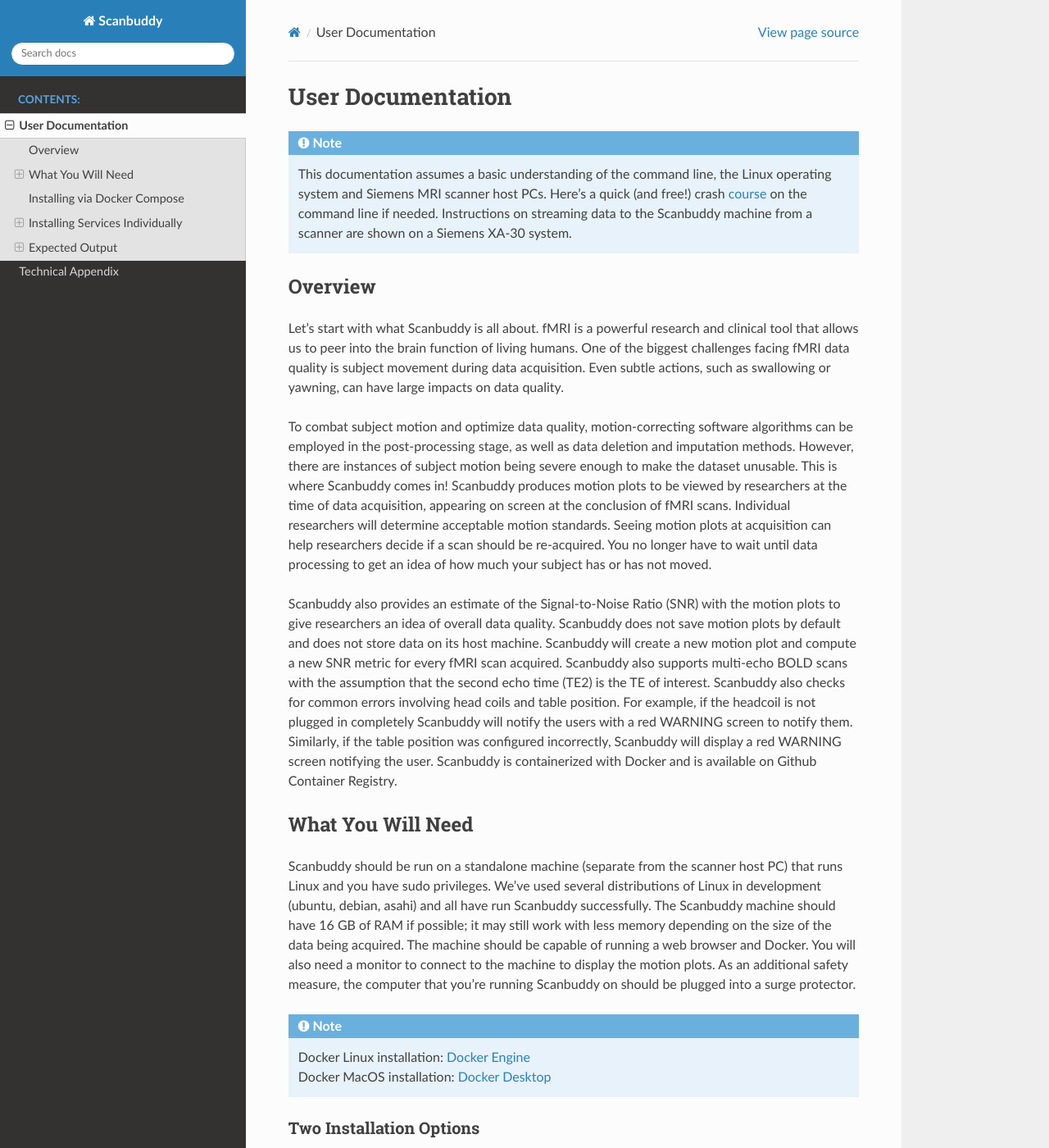
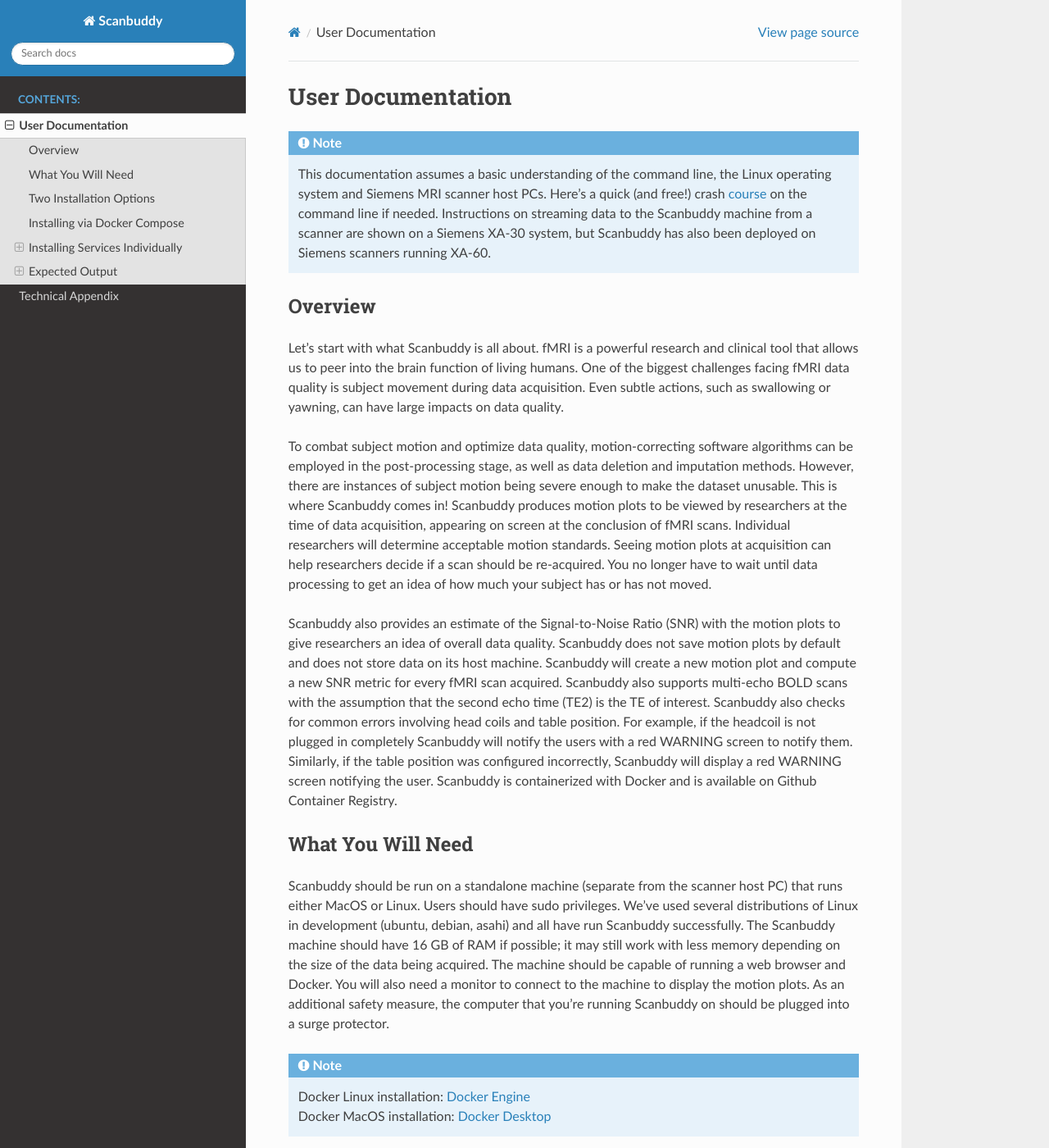
Before and after one commit to harvard-nrg/scanbuddy, a Sphinx documentation site: the page built from docs/source/user_docs.rst, in a window 1280 px wide and 1400 px high. Shown: the whole window at 82% size. Built offline with Sphinx 7.4.7 and the Read the Docs theme 3.1.0, drawn with Linux system fonts in a browser that asks for light colours; some of the changed text lies outside the part shown.

Commit message:
documentation update

```diff
--- a/docs/source/user_docs.rst
+++ b/docs/source/user_docs.rst
@@ -3,7 +3,7 @@
 
 
 .. note::
-    This documentation assumes a basic understanding of the command line, the Linux operating system and Siemens MRI scanner host PCs. Here's a quick (and free!) crash `course <https://www.codecademy.com/learn/learn-the-command-line>`_ on the command line if needed. Instructions on streaming data to the Scanbuddy machine from a scanner are shown on a Siemens XA-30 system.
+    This documentation assumes a basic understanding of the command line, the Linux operating system and Siemens MRI scanner host PCs. Here's a quick (and free!) crash `course <https://www.codecademy.com/learn/learn-the-command-line>`_ on the command line if needed. Instructions on streaming data to the Scanbuddy machine from a scanner are shown on a Siemens XA-30 system, but Scanbuddy has also been deployed on Siemens scanners running XA-60.
 
 
 Overview
@@ -17,7 +17,7 @@
 
 What You Will Need
 ^^^^^^^^^^^^^^^^^^
-Scanbuddy should be run on a standalone machine (separate from the scanner host PC) that runs Linux and you have sudo privileges. We've used several distributions of Linux in development (ubuntu, debian, asahi) and all have run Scanbuddy successfully. The Scanbuddy machine should have 16 GB of RAM if possible; it may still work with less memory depending on the size of the data being acquired. The machine should be capable of running a web browser and Docker. You will also need a monitor to connect to the machine to display the motion plots. As an additional safety measure, the computer that you're running Scanbuddy on should be plugged into a surge protector.
+Scanbuddy should be run on a standalone machine (separate from the scanner host PC) that runs either MacOS or Linux. Users should have sudo privileges. We've used several distributions of Linux in development (ubuntu, debian, asahi) and all have run Scanbuddy successfully. The Scanbuddy machine should have 16 GB of RAM if possible; it may still work with less memory depending on the size of the data being acquired. The machine should be capable of running a web browser and Docker. You will also need a monitor to connect to the machine to display the motion plots. As an additional safety measure, the computer that you're running Scanbuddy on should be plugged into a surge protector.
 
 .. note::
 
@@ -26,12 +26,15 @@
 
 
 Two Installation Options
-""""""""""""""""""""""""
+^^^^^^^^^^^^^^^^^^^^^^^^
 Scanbuddy can be installed and run two different ways. Users can either install each component individually (samba, redis, etc.) or via docker compose, which runs all services as docker containers. Docker compose is simpler, but advanced users may be interested in having more direct control over each service. See below for installation instructions for both approaches.
 
 Installing via Docker Compose
 ^^^^^^^^^^^^^^^^^^^^^^^^^^^^^
 Installing and running Scanbuddy via docker compose has only been tested on MacOS by the developers, though it's likely it will work on Linux as well. Check out an installation video for `docker compose here <https://youtu.be/JbkHnK4dlpo>`_.
+
+.. note::
+    Please note that if you choose to install Scanbuddy via Docker Compose you will still need to install and test the `dot plugin <#configuring-the-plugin>`_ as well.
 
 Installing Services Individually
 ^^^^^^^^^^^^^^^^^^^^^^^^^^^^^^^^
```
